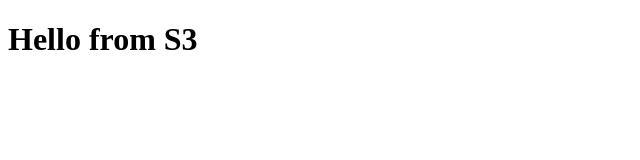
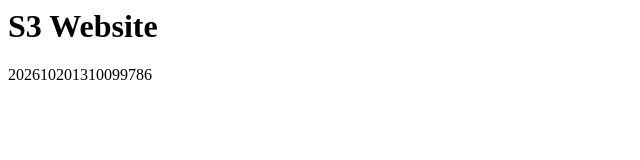
Before and after one commit to h-slavinska/s3-static-site, a plain HTML site: page index.html in a window 1280 px wide. Shown: the whole page, without its empty margins (0-640 px from the left). Drawn offline with Linux system fonts and the light colour scheme.

Commit message:
Add index.html

```diff
--- a/index.html
+++ b/index.html
@@ -1,3 +1,9 @@
-<!DOCTYPE html>
-<html><head><title>Hello</title></head>
-<body><h1>Hello from S3</h1></body></html>
+<html>
+  <head>
+    <title>S3 Website</title>
+  </head>
+  <body>
+    <h1>S3 Website</h1>
+    <p>202610201310099786</p>
+  </body>
+</html>
```
